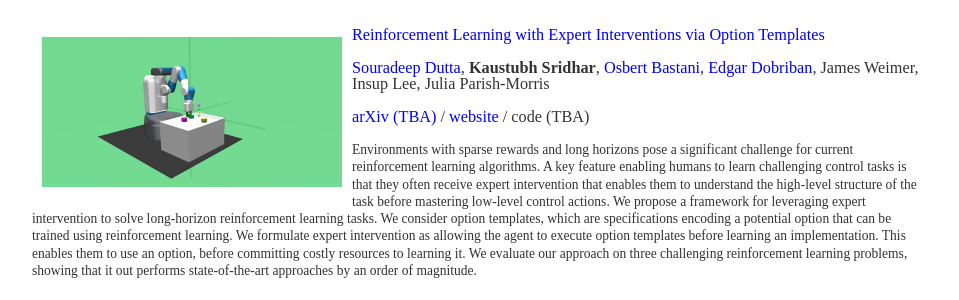
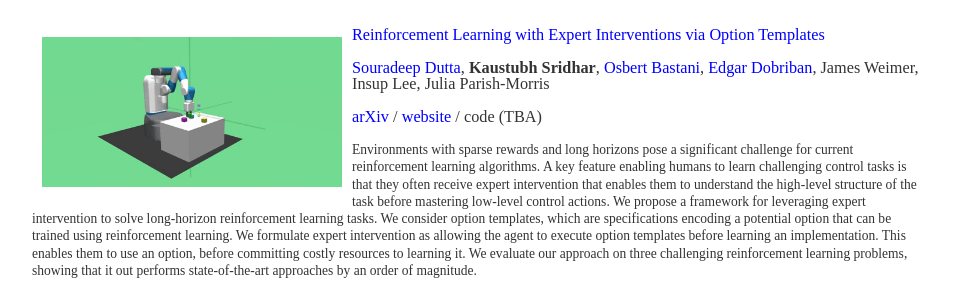
Before and after one commit to kaustubhsridhar/kaustubhsridhar_old.github.io, a Jekyll site: the page built from index.html, in a window 1280 px wide and 900 px high, scrolled down 355 px. Shown: the part 152-452 px from the top of the window, without its empty margins (160-1119 px from the left). Built offline with Jekyll 4.4.1, drawn with Linux system fonts in a browser that asks for light colours.

Commit message:
Update index.html

```diff
--- a/index.html
+++ b/index.html
@@ -26,7 +26,7 @@
 	<p><a id="OptionTemplates"><a href="">Reinforcement Learning with Expert Interventions via Option Templates</a></a></p>
 	<p><a href="https://sites.google.com/site/duttasouradeep39/">Souradeep Dutta</a>, <b>Kaustubh Sridhar</b>, <a href="https://obastani.github.io/">Osbert Bastani</a>, <a href="https://statistics.wharton.upenn.edu/profile/dobriban/">Edgar Dobriban</a>, James Weimer, Insup Lee, Julia Parish-Morris</p>
 	<!--<p>Submitted to <a href="https://icml.cc/">ICML</a> 2022</p>-->
-	<p><a href="">arXiv (TBA)</a> / <a href="https://sites.google.com/view/stickymittens">website</a> / code (TBA) </p>
+	<p><a href="https://arxiv.org/abs/2202.12967">arXiv</a> / <a href="https://sites.google.com/view/stickymittens">website</a> / code (TBA) </p>
 	<p><small>Environments with sparse rewards and long horizons pose a significant challenge for current reinforcement learning algorithms. A key feature enabling humans to learn challenging control tasks is that they often receive expert intervention that enables them to understand the high-level structure of the task before mastering low-level control actions. We propose a framework for leveraging expert intervention to solve long-horizon reinforcement learning tasks. We consider option templates, which are specifications encoding a potential option that can be trained using reinforcement learning. We formulate expert intervention as allowing the agent to execute option templates before learning an implementation. This enables them to use an option, before committing costly resources to learning it. We evaluate our approach on three challenging reinforcement learning problems, showing that it out performs state-of-the-art approaches by an order of magnitude.
 		</small></p>
 
```
